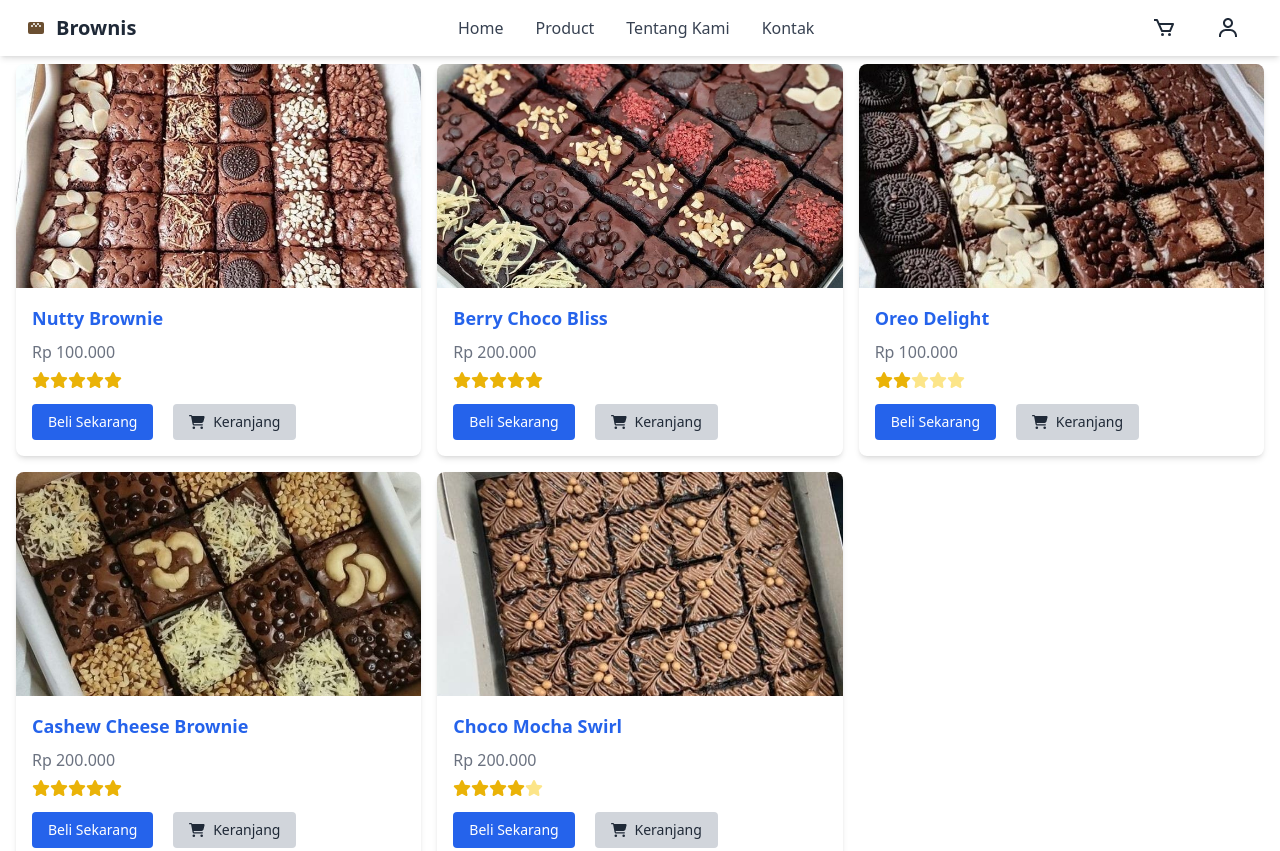
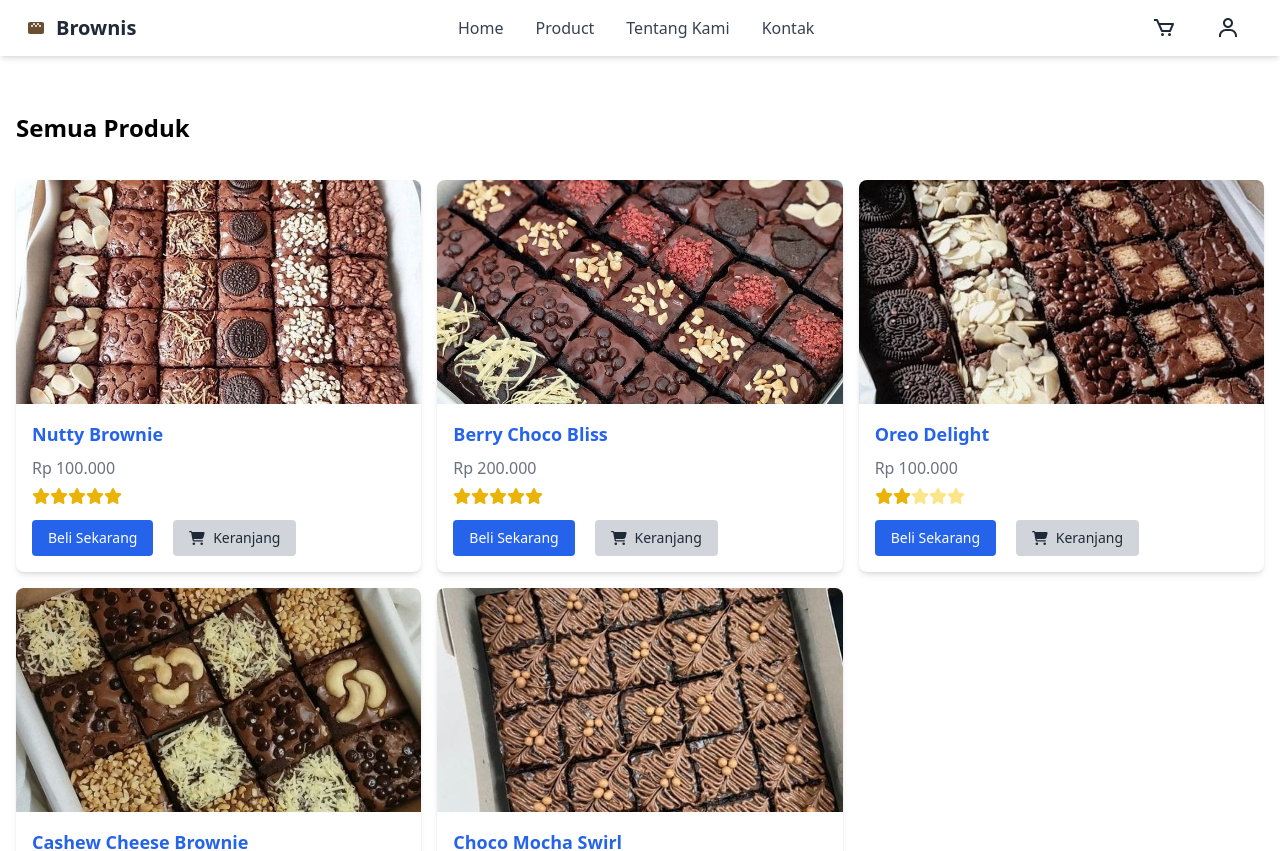
Before and after one commit to mayangpuspitasari/web_e-commerce, a React (Vite) app: page /products in a window 1280 px wide. Shown: the top 851 px of the page. Built offline with nearby package versions, Linux system fonts and the light colour scheme.

Commit message:
perbaikan tampilan

```diff
--- a/package.json
+++ b/package.json
@@ -13,6 +13,7 @@
     "@fortawesome/free-solid-svg-icons": "^6.7.2",
     "@fortawesome/react-fontawesome": "^0.2.2",
     "@reduxjs/toolkit": "^2.5.0",
+    "axios": "^1.7.9",
     "prop-types": "^15.8.1",
     "react": "^18.3.1",
     "react-dom": "^18.3.1",
--- a/src/pages/DetailPage.jsx
+++ b/src/pages/DetailPage.jsx
@@ -22,7 +22,7 @@
     return <p className="text-center mt-10 text-gray-600">Product not found</p>;
 
   return (
-    <div className="max-w-3xl mx-auto p-6">
+    <div className="max-w-3xl mx-auto p-6 pt-28">
       {/* Card Container */}
       <div className="bg-white shadow-lg rounded-lg overflow-hidden">
         {/* Product Image */}
--- a/src/pages/ProductPage.jsx
+++ b/src/pages/ProductPage.jsx
@@ -4,9 +4,9 @@
 
 const ProductsPage = () => {
   return (
-    <div className="container mx-auto p-4">
+    <div className="container mx-auto p-4 pt-28">
       <h1 className="text-2xl font-bold mb-4">Semua Produk</h1>
-      <div className="grid grid-cols-1 sm:grid-cols-2 lg:grid-cols-3 gap-4">
+      <div className="grid grid-cols-1 sm:grid-cols-2 lg:grid-cols-3 gap-4 pt-5">
         {products.map((product) => (
           <CardProduct key={product.id} product={product} />
         ))}
```
Also changed, not shown: 1 other file (tests, documents, lock files or other folders).
